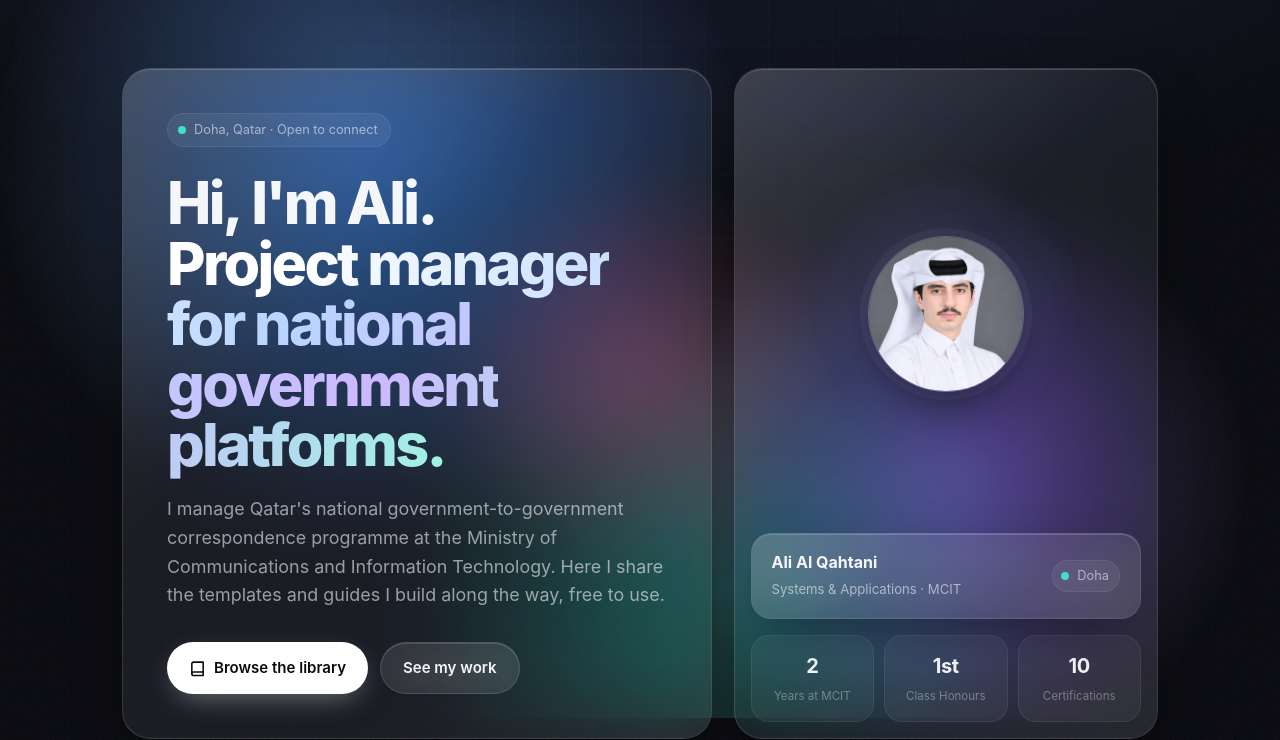
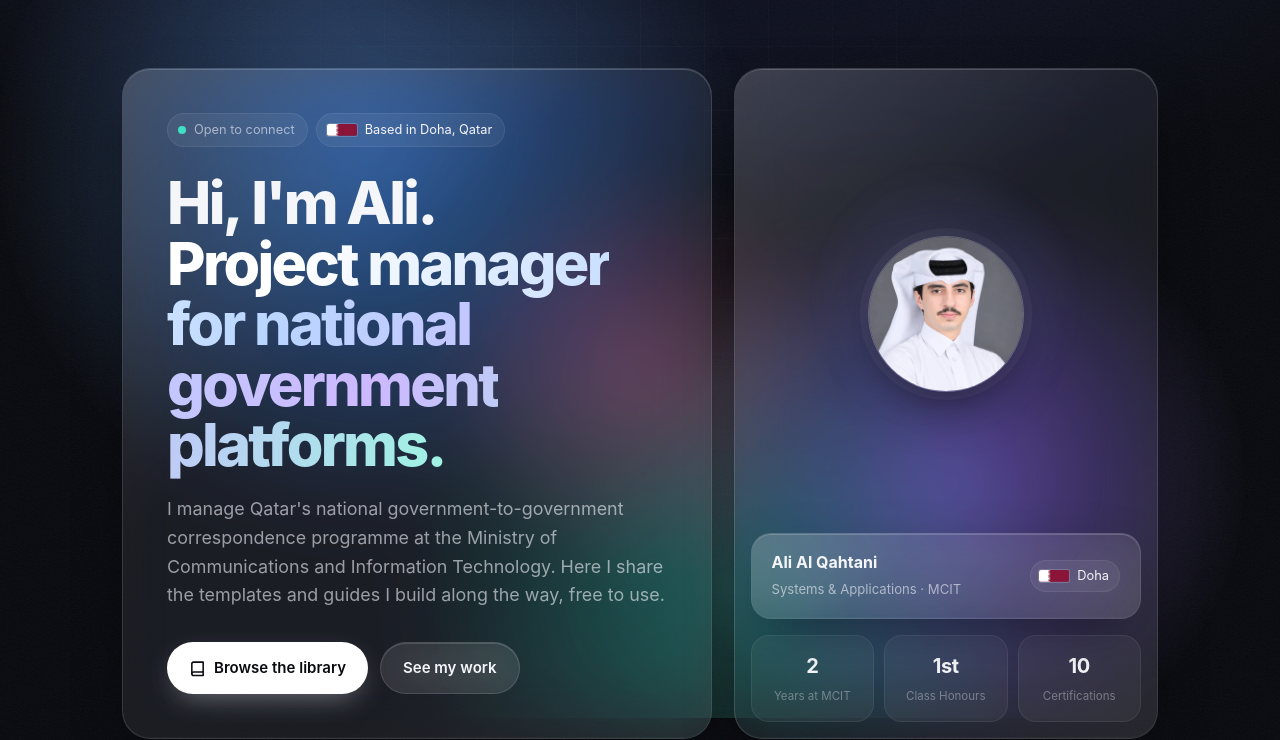
Before and after one commit to Arcabyte/My-Portfolio, a plain HTML site: page index.html in a window 1280 px wide. Shown: the part 82-822 px from the top of the page. Drawn offline with Linux system fonts and the light colour scheme.

Commit message:
Add 'Based in Doha, Qatar' badge with Qatar flag
Co-Authored-By: Claude Opus 5.5 <noreply@anthropic.com>
Claude-Session: https://claude.ai/code/session_015dGQPLbLoTpmzsKx9e5tYK

```diff
--- a/index.html
+++ b/index.html
@@ -278,6 +278,10 @@ h2.title{font-size:clamp(2rem,4.6vw,3rem);font-weight:700;letter-spacing:-.035em
 
 footer{text-align:center;color:var(--faint);font-size:.8rem;padding:30px 20px 40px}
 
+.status-row{display:flex;flex-wrap:wrap;gap:8px;margin-bottom:26px}
+.status-row .status{margin-bottom:0}
+.flag{width:30px;height:auto;border-radius:2px;flex-shrink:0;box-shadow:0 0 0 1px rgba(255,255,255,.18)}
+.status.based{color:var(--text)}
 /* ============ MICRO-ANIMATIONS ============ */
 .progress{position:fixed;top:0;left:0;right:0;height:2px;z-index:80;transform-origin:0 50%;transform:scaleX(0);
   background:linear-gradient(90deg,var(--blue),var(--violet),var(--teal))}
@@ -357,7 +361,7 @@ h2.title .ch{display:inline-block;opacity:0;transform:translateY(.5em) rotate(4d
   <!-- ============ HERO ============ -->
   <section id="home" class="hero">
     <div class="hero-main glass spot reveal">
-      <div class="status"><i></i>Doha, Qatar · Open to connect</div>
+      <div class="status-row"><div class="status"><i></i>Open to connect</div><div class="status based"><svg class="flag" viewBox="0 0 28 11" aria-hidden="true"><rect width="28" height="11" fill="#8A1538"/><polygon fill="#fff" points="0,0 8,0 11,0.611 8,1.222 11,1.833 8,2.444 11,3.056 8,3.667 11,4.278 8,4.889 11,5.500 8,6.111 11,6.722 8,7.333 11,7.944 8,8.556 11,9.167 8,9.778 11,10.389 8,11.000 0,11"/></svg>Based in Doha, Qatar</div></div>
       <h1><span class="split">Hi, I'm Ali.</span><br><span class="grad sweep">Project manager for national government platforms.</span></h1>
       <p class="lead">I manage Qatar's national government-to-government correspondence programme at the Ministry of Communications and Information Technology. Here I share the templates and guides I build along the way, free to use.</p>
       <div class="cta">
@@ -377,7 +381,7 @@ h2.title .ch{display:inline-block;opacity:0;transform:translateY(.5em) rotate(4d
       </div>
       <div class="hero-id glass">
         <div><strong>Ali Al Qahtani</strong><small>Systems &amp; Applications · MCIT</small></div>
-        <span class="status" style="margin:0;padding:5px 10px 5px 8px"><i></i>Doha</span>
+        <span class="status based" style="margin:0;padding:5px 10px 5px 8px"><svg class="flag" viewBox="0 0 28 11" aria-hidden="true"><rect width="28" height="11" fill="#8A1538"/><polygon fill="#fff" points="0,0 8,0 11,0.611 8,1.222 11,1.833 8,2.444 11,3.056 8,3.667 11,4.278 8,4.889 11,5.500 8,6.111 11,6.722 8,7.333 11,7.944 8,8.556 11,9.167 8,9.778 11,10.389 8,11.000 0,11"/></svg>Doha</span>
       </div>
       <div class="stats">
         <div class="stat"><b data-count="2">0</b><span>Years at MCIT</span></div>
```
